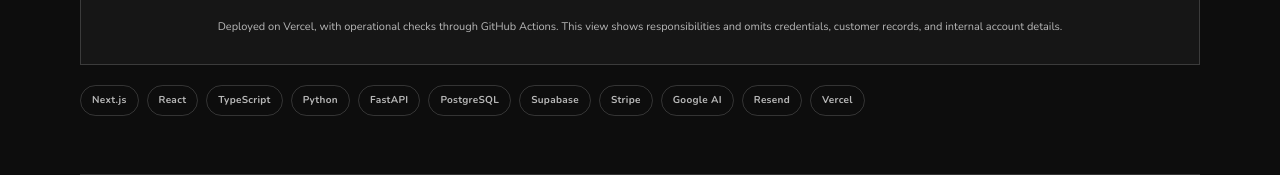
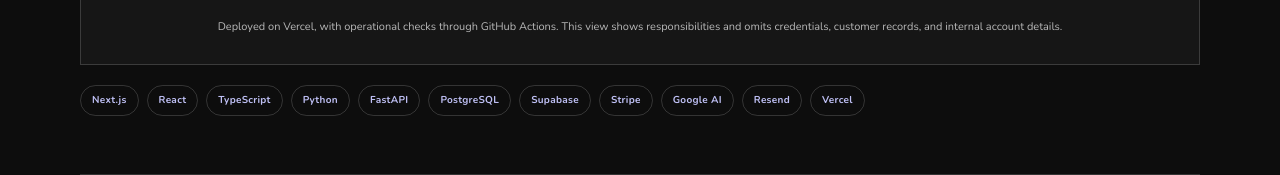
Before and after one commit to JOEYBAGOFBITCOINS/joey_portfolio, a plain HTML site: page tilly-tunes.html in a window 1280 px wide. Shown: the part 2861-3036 px from the top of the page. Drawn offline with nearby package versions, Linux system fonts and the light colour scheme.

Commit message:
Match technology labels to the case study lavender headings

```diff
--- a/tilly-tunes.html
+++ b/tilly-tunes.html
@@ -90,7 +90,7 @@
     .services span{font-size:11px;line-height:1.65;color:var(--soft);display:block}
     .architectureNote{font-size:11px;color:var(--soft);line-height:1.75;margin:20px 0 0;text-align:center}
     .tags{display:flex;flex-wrap:wrap;gap:8px;padding:0;list-style:none;margin:20px 0 0}
-    .tags li{font-size:10px;font-weight:700;letter-spacing:.3px;border:1px solid var(--line);padding:6px 11px;border-radius:999px;color:var(--soft)}
+    .tags li{font-size:10px;font-weight:700;letter-spacing:.3px;border:1px solid var(--line);padding:6px 11px;border-radius:999px;color:var(--lavender)}
     .delivery{display:grid;grid-template-columns:1fr 1fr;gap:50px}
     .delivery h3{font:600 27px/1.2 var(--softserif);margin-bottom:13px}
     .delivery p,.delivery li{font-size:13px;line-height:1.85;color:var(--soft)}
```
